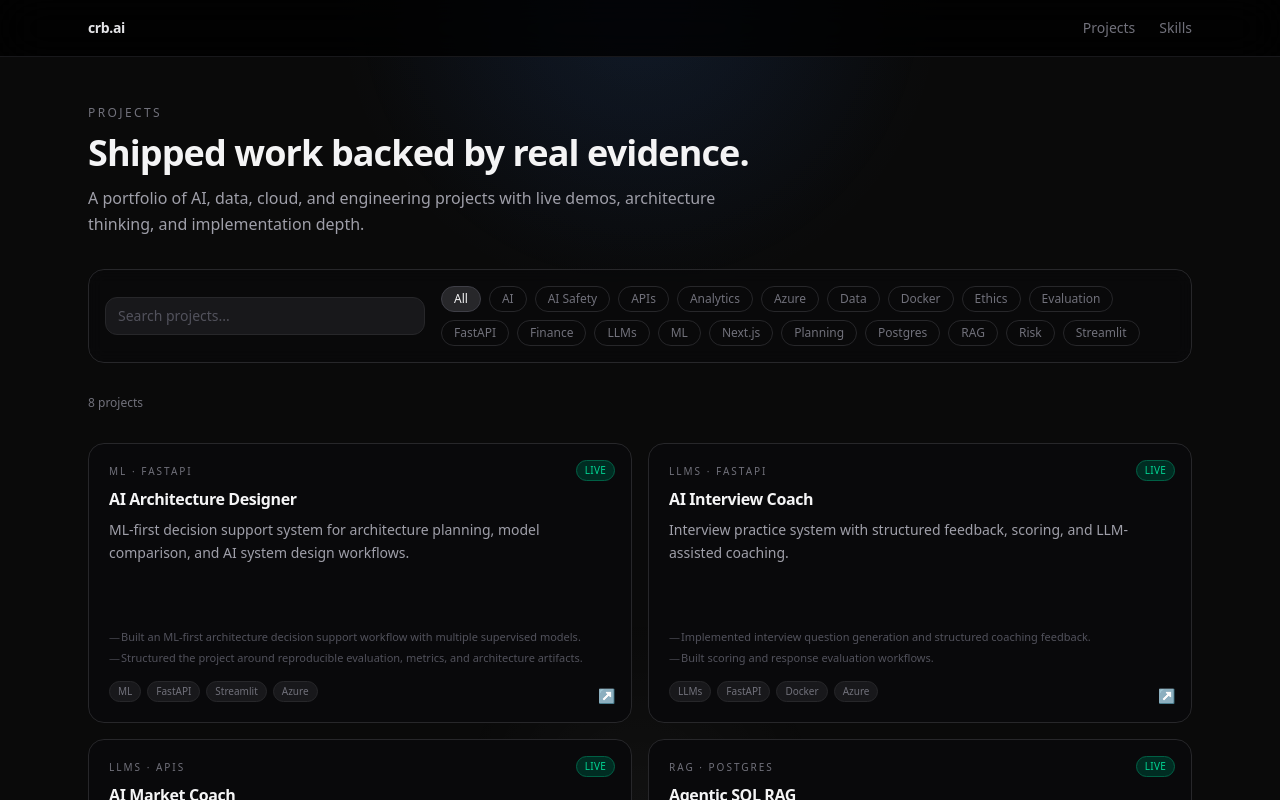
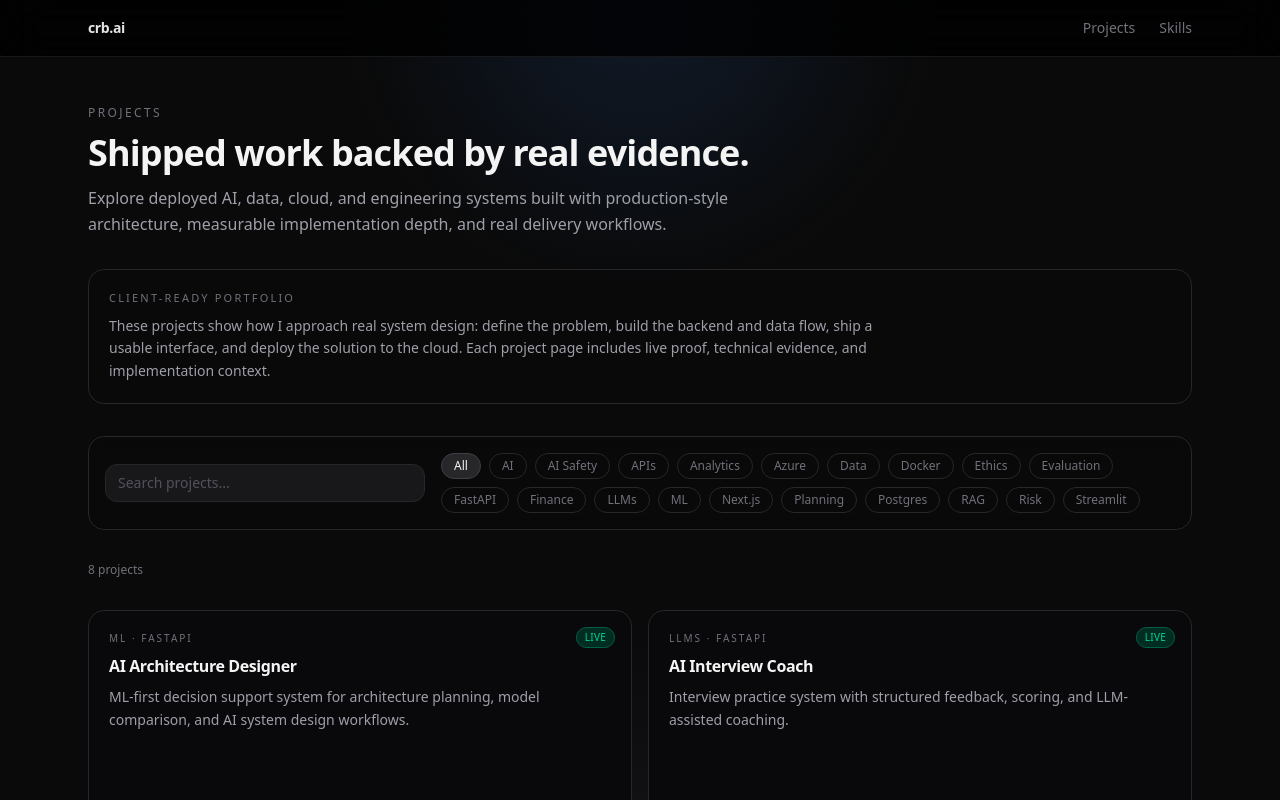
Before and after one commit to Gemini-cr73/crb-ai, a Next.js app: page /projects in a window 1280 px wide. Shown: the top 800 px of the page. Built offline with nearby package versions, Linux system fonts and the light colour scheme.

Commit message:
Refine projects page for client-ready portfolio

```diff
--- a/src/app/projects/page.tsx
+++ b/src/app/projects/page.tsx
@@ -130,7 +130,11 @@ export default function ProjectsPage() {
     const [query, setQuery] = useState("");
 
     const allTags = useMemo(() => {
-        return Array.from(new Set(allProjects.flatMap((project) => project.primary_tags))).sort();
+        return Array.from(
+            new Set(
+                allProjects.flatMap((project) => project.primary_tags ?? [])
+            )
+        ).sort();
     }, [allProjects]);
 
     const filteredProjects: Project[] = useMemo(() => {
@@ -159,8 +163,21 @@ export default function ProjectsPage() {
                 </h1>
 
                 <p className="max-w-2xl text-sm leading-relaxed text-zinc-400 sm:text-base">
-                    A portfolio of AI, data, cloud, and engineering projects with live demos,
-                    architecture thinking, and implementation depth.
+                    Explore deployed AI, data, cloud, and engineering systems built with
+                    production-style architecture, measurable implementation depth, and
+                    real delivery workflows.
+                </p>
+            </section>
+
+            <section className="rounded-2xl border border-zinc-800 bg-zinc-950/50 p-5">
+                <p className="text-[11px] uppercase tracking-[0.2em] text-zinc-500">
+                    Client-Ready Portfolio
+                </p>
+                <p className="mt-2 max-w-3xl text-sm leading-relaxed text-zinc-400">
+                    These projects show how I approach real system design: define the problem,
+                    build the backend and data flow, ship a usable interface, and deploy the
+                    solution to the cloud. Each project page includes live proof, technical
+                    evidence, and implementation context.
                 </p>
             </section>
 
```
